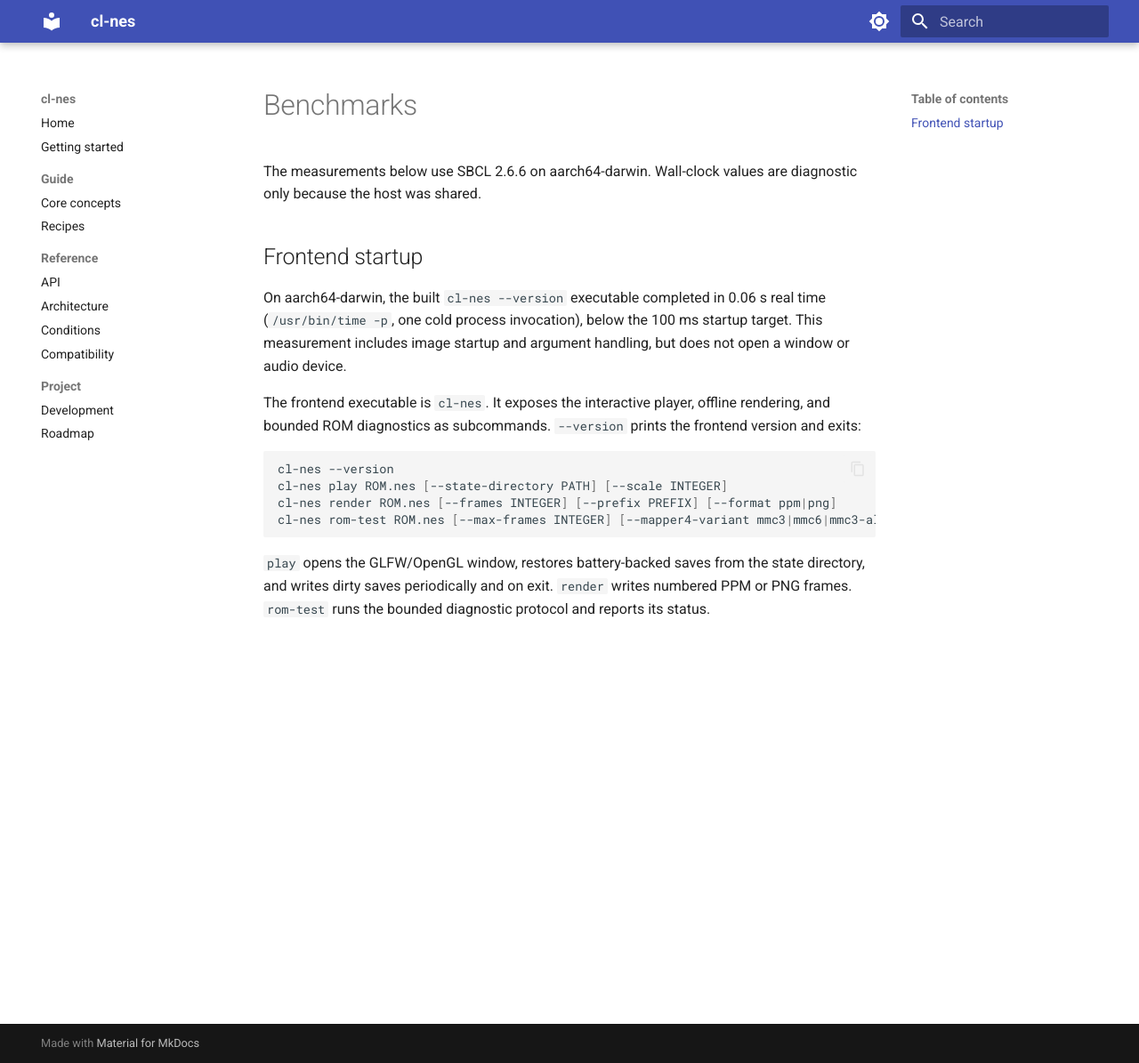
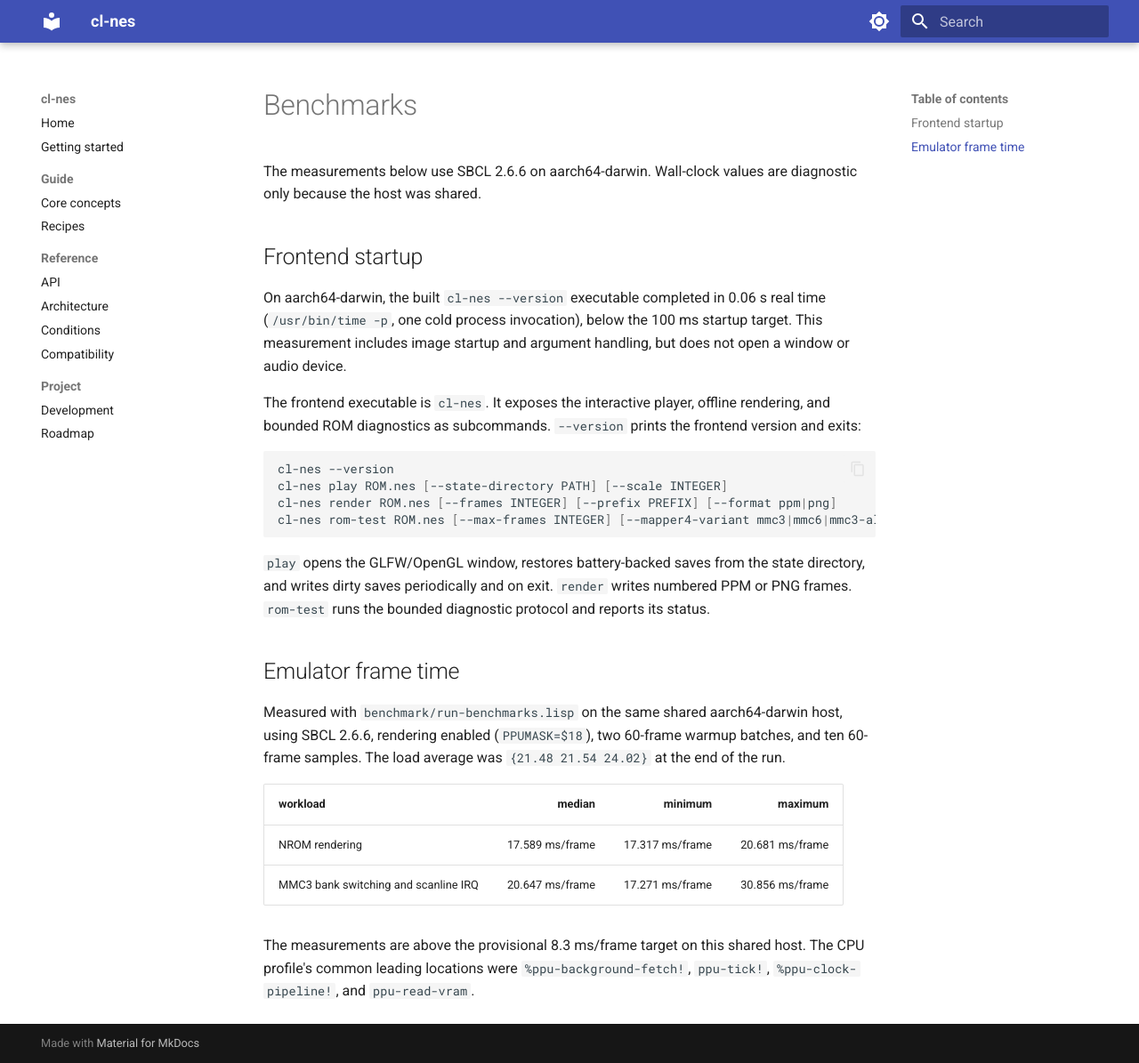
Before and after one commit to nerima-lisp/cl-nes, an MkDocs documentation site: the page built from docs/src/benchmarks.md, in a window 1280 px wide and 1195 px high. Shown: the whole window at 89% size. Built offline with MkDocs 1.6.1 and Material for MkDocs 9.7.7, drawn with Linux system fonts in a browser that asks for light colours.

Commit message:
docs(benchmarks): record rendering measurements

```diff
--- a/docs/src/benchmarks.md
+++ b/docs/src/benchmarks.md
@@ -25,3 +25,19 @@ cl-nes rom-test ROM.nes [--max-frames INTEGER] [--mapper4-variant mmc3|mmc6|mmc3
 state directory, and writes dirty saves periodically and on exit. `render`
 writes numbered PPM or PNG frames. `rom-test` runs the bounded diagnostic
 protocol and reports its status.
+
+## Emulator frame time
+
+Measured with `benchmark/run-benchmarks.lisp` on the same shared aarch64-darwin
+host, using SBCL 2.6.6, rendering enabled (`PPUMASK=$18`), two 60-frame warmup
+batches, and ten 60-frame samples. The load average was `{21.48 21.54 24.02}`
+at the end of the run.
+
+| workload | median | minimum | maximum |
+| --- | ---: | ---: | ---: |
+| NROM rendering | 17.589 ms/frame | 17.317 ms/frame | 20.681 ms/frame |
+| MMC3 bank switching and scanline IRQ | 20.647 ms/frame | 17.271 ms/frame | 30.856 ms/frame |
+
+The measurements are above the provisional 8.3 ms/frame target on this shared
+host. The CPU profile's common leading locations were `%ppu-background-fetch!`,
+`ppu-tick!`, `%ppu-clock-pipeline!`, and `ppu-read-vram`.
```
